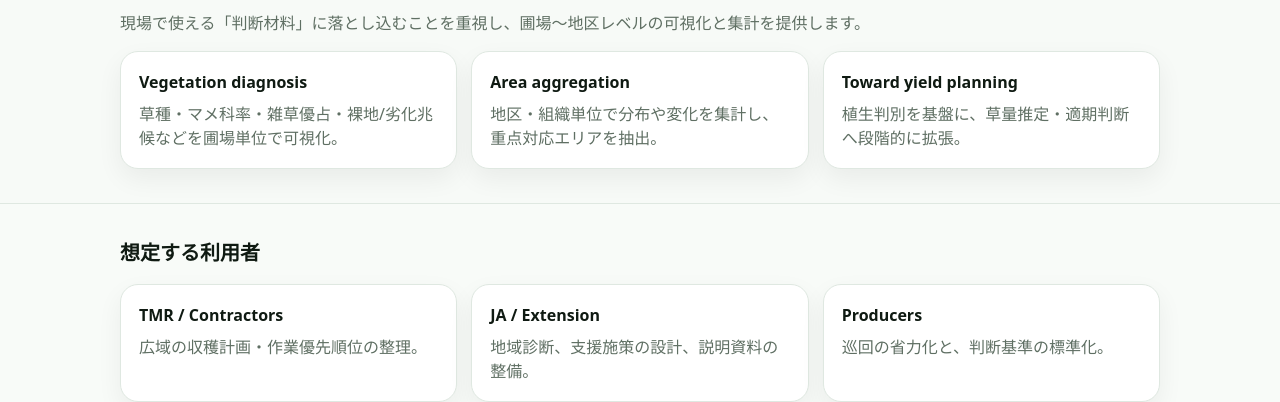
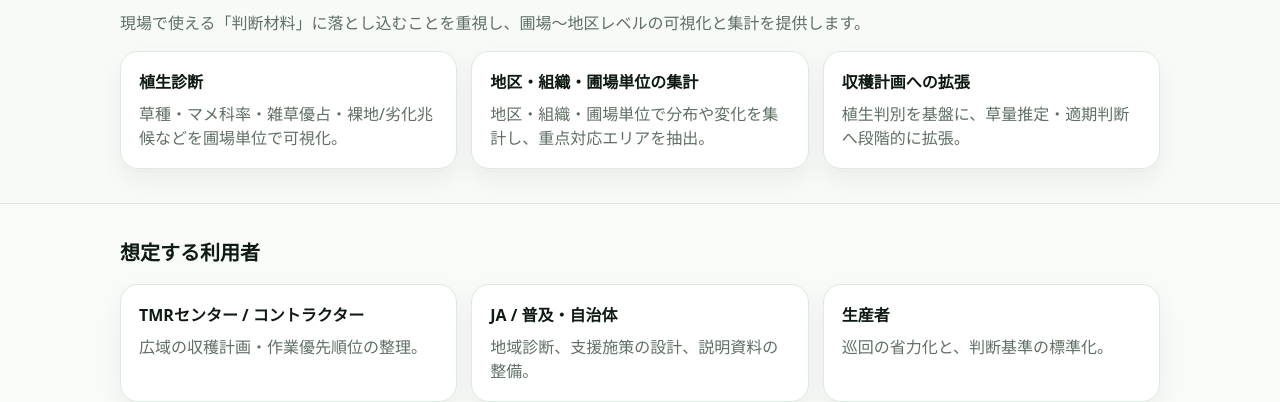
Before and after one commit to pasturejp/pj-web, a Next.js app: page / in a window 1280 px wide. Shown: the part 632-1034 px from the top of the page. Built offline with nearby package versions, Linux system fonts and the light colour scheme.

Commit message:
localize remaining headings on home page

```diff
--- a/app/page.tsx
+++ b/app/page.tsx
@@ -38,19 +38,19 @@ export default function Home() {
 
           <div className="grid3" style={{ marginTop: 16 }}>
             <div className="card">
-              <h3 style={{ margin: 0, fontWeight: 800 }}>Vegetation diagnosis</h3>
+              <h3 style={{ margin: 0, fontWeight: 800 }}>植生診断</h3>
               <p className="muted" style={{ margin: "8px 0 0" }}>
                 草種・マメ科率・雑草優占・裸地/劣化兆候などを圃場単位で可視化。
               </p>
             </div>
             <div className="card">
-              <h3 style={{ margin: 0, fontWeight: 800 }}>Area aggregation</h3>
+              <h3 style={{ margin: 0, fontWeight: 800 }}>地区・組織・圃場単位の集計</h3>
               <p className="muted" style={{ margin: "8px 0 0" }}>
-                地区・組織単位で分布や変化を集計し、重点対応エリアを抽出。
+                地区・組織・圃場単位で分布や変化を集計し、重点対応エリアを抽出。
               </p>
             </div>
             <div className="card">
-              <h3 style={{ margin: 0, fontWeight: 800 }}>Toward yield planning</h3>
+              <h3 style={{ margin: 0, fontWeight: 800 }}>収穫計画への拡張</h3>
               <p className="muted" style={{ margin: "8px 0 0" }}>
                 植生判別を基盤に、草量推定・適期判断へ段階的に拡張。
               </p>
@@ -65,19 +65,19 @@ export default function Home() {
           <h2 className="h2">想定する利用者</h2>
           <div className="grid3" style={{ marginTop: 16 }}>
             <div className="card">
-              <h3 style={{ margin: 0, fontWeight: 800 }}>TMR / Contractors</h3>
+              <h3 style={{ margin: 0, fontWeight: 800 }}>TMRセンター / コントラクター</h3>
               <p className="muted" style={{ margin: "8px 0 0" }}>
                 広域の収穫計画・作業優先順位の整理。
               </p>
             </div>
             <div className="card">
-              <h3 style={{ margin: 0, fontWeight: 800 }}>JA / Extension</h3>
+              <h3 style={{ margin: 0, fontWeight: 800 }}>JA / 普及・自治体</h3>
               <p className="muted" style={{ margin: "8px 0 0" }}>
                 地域診断、支援施策の設計、説明資料の整備。
               </p>
             </div>
             <div className="card">
-              <h3 style={{ margin: 0, fontWeight: 800 }}>Producers</h3>
+              <h3 style={{ margin: 0, fontWeight: 800 }}>生産者</h3>
               <p className="muted" style={{ margin: "8px 0 0" }}>
                 巡回の省力化と、判断基準の標準化。
               </p>
```
